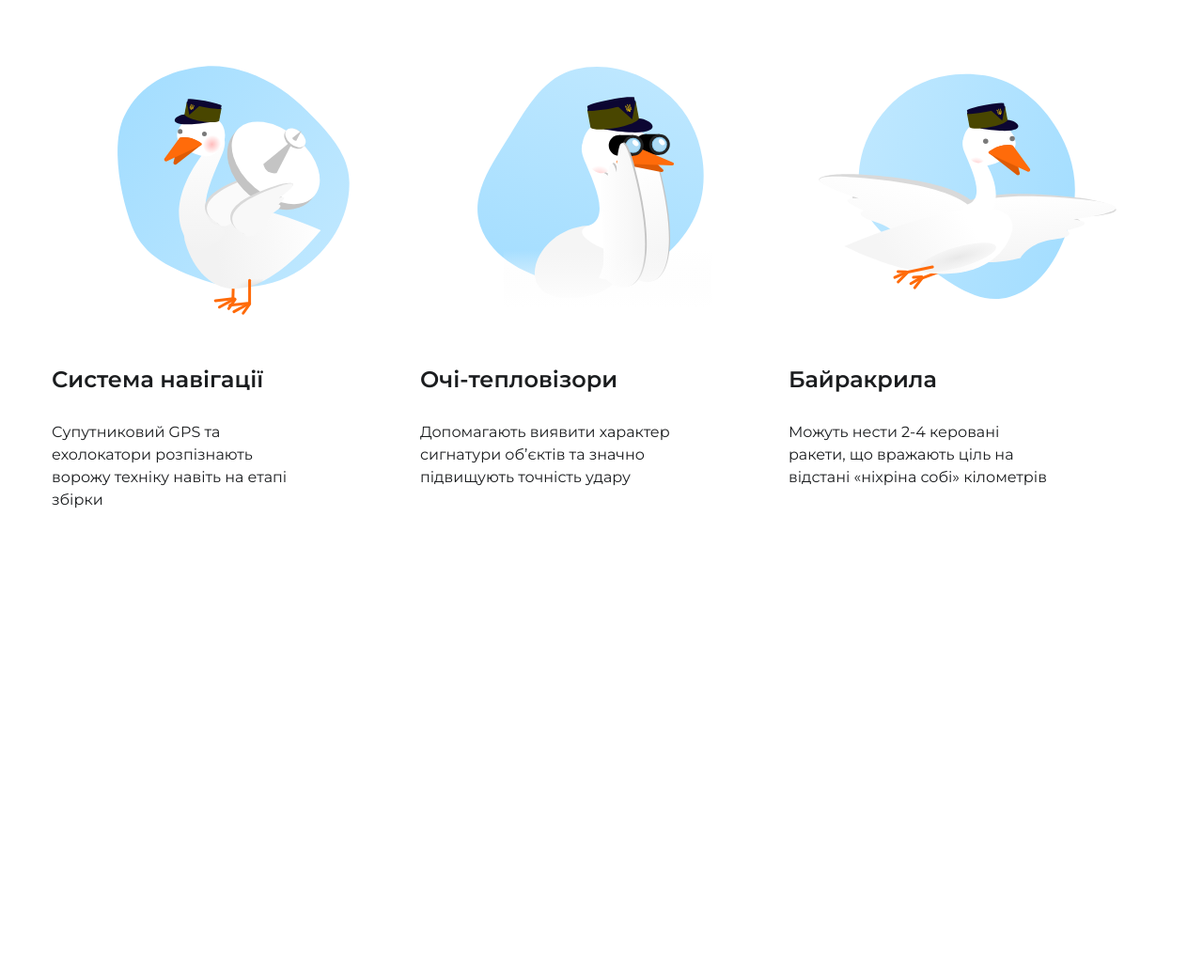
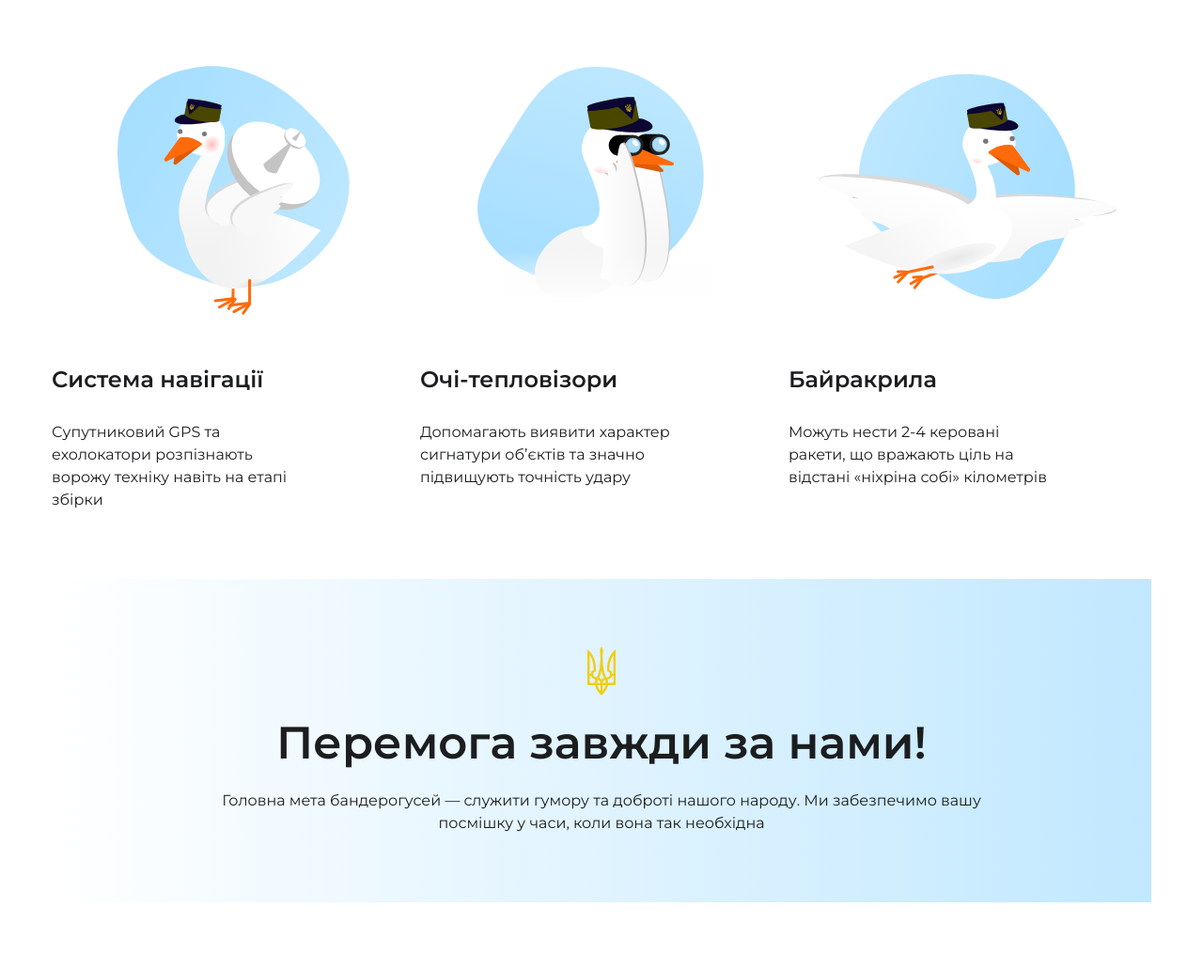
Before and after one commit to kirillnikitchenko/Wargoose, a plain HTML site: page index.html in a window 1280 px wide. Shown: the part 1105-2137 px from the top of the page at 94% size. Before the commit the page ends 1721 px from the top, so only its background shows below. Drawn offline with Linux system fonts and the light colour scheme.

Commit message:
index.html

```diff
--- a/CSS/style.css
+++ b/CSS/style.css
@@ -142,3 +142,34 @@ header {
     color: #1B1D1F;
     width: 280px;
 }
+
+.victory__bgd {
+    width: 1170px;
+    background: linear-gradient(270deg, #C1E8FF 0%, #FFFFFF 100%);
+    padding: 72px 0;
+    margin-bottom: 72px;
+    display: flex;
+    flex-direction: column;
+    align-items: center;
+}
+
+.victory__footer {
+    display: flex;
+    justify-content: center;
+}
+
+.victory__title {
+    font-weight: 600;
+    font-size: 48px;
+    line-height: 100px;
+    color: #1B1D1F;
+}
+
+.victory__description {
+    font-weight: 400;
+    font-size: 16px;
+    line-height: 24px;
+    text-align: center;
+    color: #1B1D1F;
+    margin: 0 148px;
+}
--- a/index.html
+++ b/index.html
@@ -23,7 +23,6 @@
                     Школа підготовки <br> IT-спеціалістів
                 </p>
             </header>
-
             <div class="main__page__row">
                 <div class="Wargoose__container">
                     <h3 class="Wargoose__greeting">Доброго вечора, ми з України</h3>
@@ -32,48 +31,41 @@
                     <p class="Wargoose__description">Спеціальний бойовий гусак із біолабораторій України. Пишаюся своїми подвигами, бороню Батьківщину та підтримую позитивний дух народу. Слава Україні!</p>
                     <button class="Wargoose__launch">Запустити гуся</button>
                 </div>
-
                 <img src="./IMG/gus.svg" alt="Бандерогусь" class="Wargoose__image">
             </div>
-
-
-
         </div>
-
-
-
     </section>
-
     <section class="goose__facts">
-
         <img src="./IMG/trezub.svg" alt="ukr logo" class="ukr__logo">
         <h3 class="goose__title">Цікаві факти про бандерогусей</h3>
         <p class="goose__description">Зазвичай бандерогуси — виключно мирні птахи. Але у разі небезпеки можуть атакувати ворога системою надпотужного озброєння. Також нищать психологічно, активуючи високочастотне шипіння та розмахування крилами</p>
-
         <div class="goose__facts__container">
-
             <div class="goose__fact__item">
                 <img src="./IMG/gus1.svg" alt="goose 1" class="goose__fact__img">
                 <h4 class="goose__fact__title">Система навігації</h4>
                 <p class="goose__fact__description">Супутниковий GPS та ехолокатори розпізнають ворожу техніку навіть на етапі збірки</p>
             </div>
-
             <div class="goose__fact__item">
                 <img src="./IMG/gus2.svg" alt="goose 2" class="goose__fact__img">
                 <h4 class="goose__fact__title">Очі-тепловізори</h4>
                 <p class="goose__fact__description">Допомагають виявити характер сигнатури об’єктів та значно підвищують точність удару</p>
             </div>
-
             <div class="goose__fact__item">
                 <img src="./IMG/gus3.svg" alt="goose 3" class="goose__fact__img">
                 <h4 class="goose__fact__title">Байракрила</h4>
                 <p class="goose__fact__description">Можуть нести 2-4 керовані ракети, що вражають ціль на відстані «ніхріна собі» кілометрів</p>
             </div>
+        </div>
+    </section>
 
+    <footer class="victory__footer">
+        <div class="victory__bgd">
+            <img src="./IMG/trezub.svg" alt="ukr__logo" class="ukr__logo">
+            <h4 class="victory__title">Перемога завжди за нами!</h4>
+            <p class="victory__description">Головна мета бандерогусей — служити гумору та доброті нашого народу. Ми забезпечимо вашу посмішку у часи, коли вона так необхідна</p>
         </div>
+    </footer>
 
-
-    </section>
 
 </body>
 </html>
```
